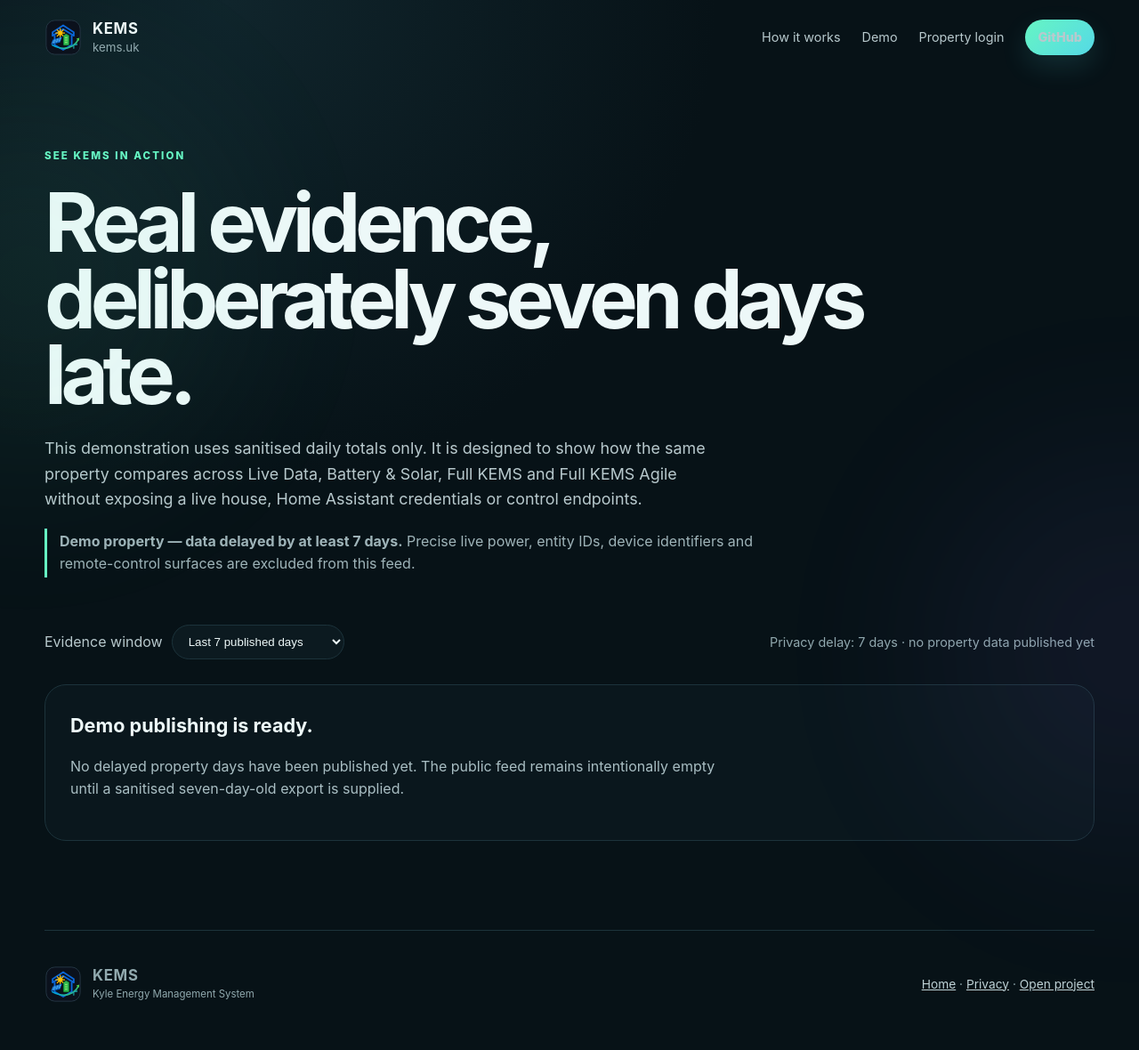
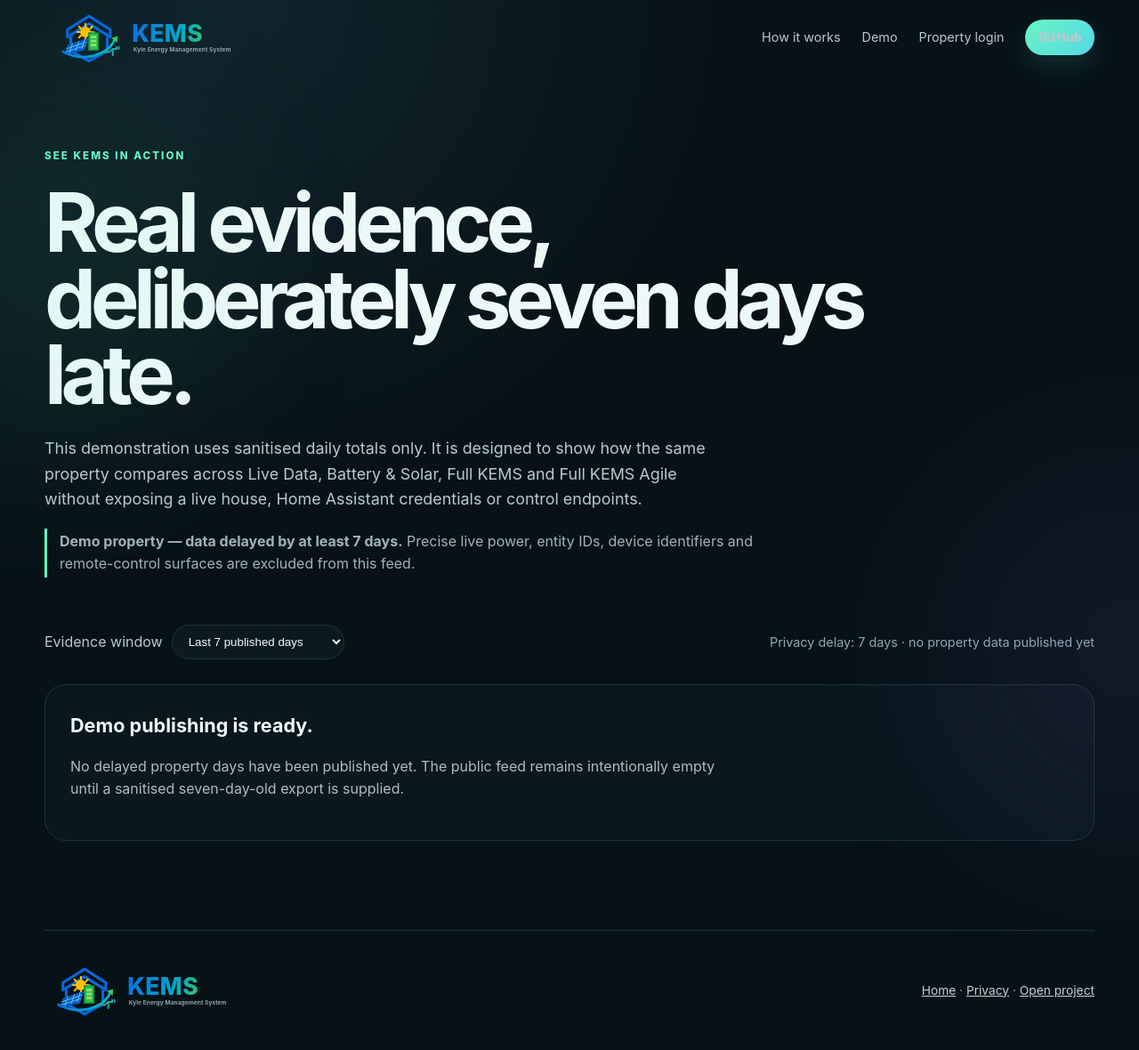
Before and after one commit to kylejago/KEMS-Web, a website: page public-site/demo.html in a window 1280 px wide. Shown: the whole page at 89% size. Drawn offline with Linux system fonts and the light colour scheme.

Commit message:
Web.16: apply canonical KEMS lockup to delayed demo

```diff
--- a/public-site/demo.html
+++ b/public-site/demo.html
@@ -13,7 +13,7 @@
 <body>
   <div class="glow glow-a" aria-hidden="true"></div><div class="glow glow-b" aria-hidden="true"></div>
   <header class="shell nav">
-    <a class="brand" href="index.html"><img src="logo.svg" alt="" /><span><strong>KEMS</strong><small>kems.uk</small></span></a>
+    <a class="brand" href="index.html"><img src="brand-lockup.svg" alt="KEMS — Kyle Energy Management System" style="width:220px;height:auto;max-height:64px" /></a>
     <nav><a href="index.html#how">How it works</a><a href="demo.html" aria-current="page">Demo</a><a href="login.html">Property login</a><a class="button small" href="https://github.com/kylejago/KEMS">GitHub</a></nav>
   </header>
 
@@ -27,13 +27,7 @@
 
     <section class="demo-controls" aria-label="Demo period controls">
       <label for="demo-period">Evidence window
-        <select id="demo-period">
-          <option value="day">Latest delayed day</option>
-          <option value="week" selected>Last 7 published days</option>
-          <option value="month">Last 30 published days</option>
-          <option value="year">Last 365 published days</option>
-          <option value="all">All published evidence</option>
-        </select>
+        <select id="demo-period"><option value="day">Latest delayed day</option><option value="week" selected>Last 7 published days</option><option value="month">Last 30 published days</option><option value="year">Last 365 published days</option><option value="all">All published evidence</option></select>
       </label>
       <div class="demo-status" id="demo-status">Loading delayed demo…</div>
     </section>
@@ -41,7 +35,7 @@
     <section class="demo-root" id="demo-root" aria-live="polite"></section>
   </main>
 
-  <footer class="shell footer"><div class="brand"><img src="logo.svg" alt="" /><span><strong>KEMS</strong><small>Kyle Energy Management System</small></span></div><p><a href="index.html">Home</a> · <a href="privacy.html">Privacy</a> · <a href="https://github.com/kylejago/KEMS">Open project</a></p></footer>
+  <footer class="shell footer"><div class="brand"><img src="brand-lockup.svg" alt="KEMS — Kyle Energy Management System" style="width:210px;height:auto;max-height:64px" /></div><p><a href="index.html">Home</a> · <a href="privacy.html">Privacy</a> · <a href="https://github.com/kylejago/KEMS">Open project</a></p></footer>
   <script type="module" src="demo.js"></script>
 </body>
 </html>
```
